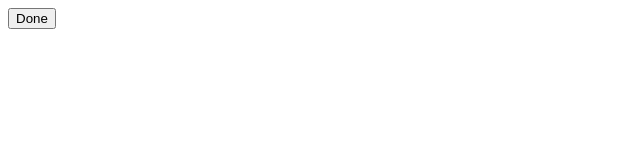
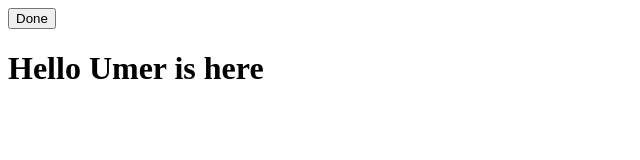
Before and after one commit to umerbaba1/http_server_demo, a website: page public/index2.html in a window 1280 px wide. Shown: the whole page, without its empty margins (0-640 px from the left). Drawn offline with nearby package versions, Linux system fonts and the light colour scheme.

Commit message:
fix#3 problem

```diff
--- a/public/index2.html
+++ b/public/index2.html
@@ -9,6 +9,7 @@
 <body>
     <button  onclick="senddata()">Done</button>
     <p id="data_value"></p>
+    <h1>Hello Umer is here </h1>
 
     <script>
         async function senddata() {
```
